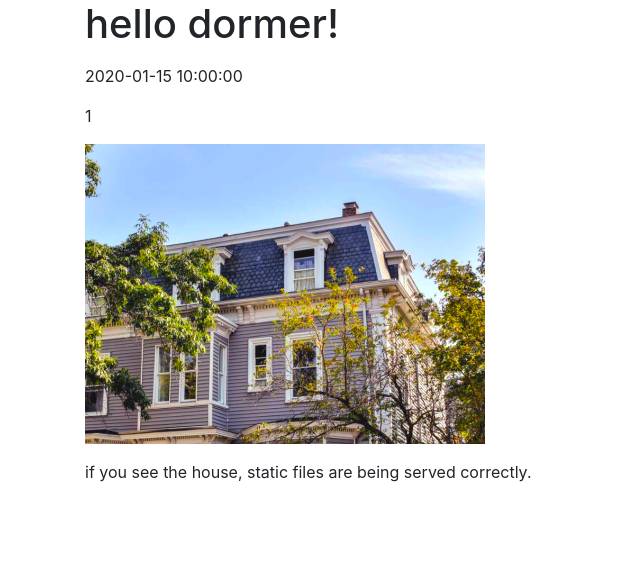
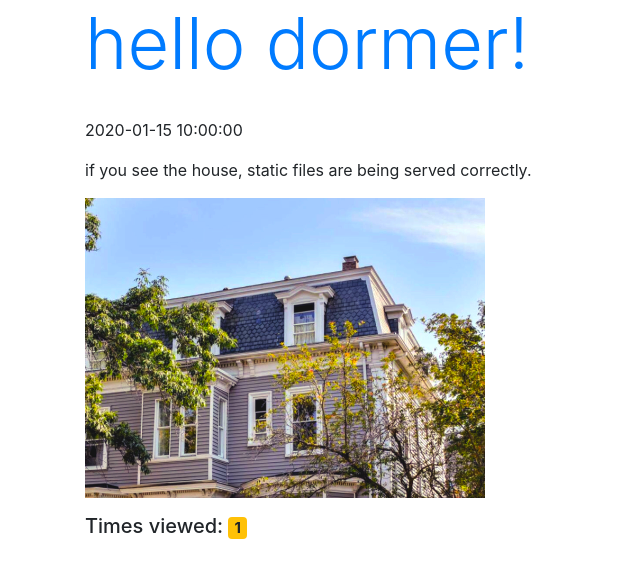
Before and after one commit to jeremeybingham/dormer, a Flask app: template data/web/templates/hello.html in a window 1280 px wide. Shown: the top 578 px of the page, without its empty margins (0-640 px from the left). Run offline with Flask 2, Linux system fonts and the light colour scheme; the template is opened without the code that fills it: most values are stand-ins (such as "Sample title", 1, 10 or a date in 2020); some libraries are stand-ins or nearby versions.

Commit message:
Add files via upload

```diff
--- a/data/web/templates/hello.html
+++ b/data/web/templates/hello.html
@@ -5,14 +5,16 @@
 {% block content %}
 <div class="container">
 
-<h1>hello dormer!</h1>
-<p>{{ message }}<p>
-<p>{{ timestamp }}<p>
-<p>{{ counter }}<p>
+<h1 class="display-3 text-primary">hello dormer!</h1>
 
-<img src="{{url_for('static', filename='dormer.png')}}" alt="a house with dormer windows, displayed to indicate static files are being served">
+<p>{{ message }}<br>
+{{ timestamp }}<p>
 
 <p>if you see the house, static files are being served correctly.<p>
 
+<img src="{{url_for('static', filename='dormer.png')}}" class="img-fluid" alt="a house with dormer windows, displayed to indicate static files are being served">
+
+<h5>Times viewed: <span class="badge badge-warning">{{ count }}</span></h5>
+
 </div>
 {% endblock %}
```
